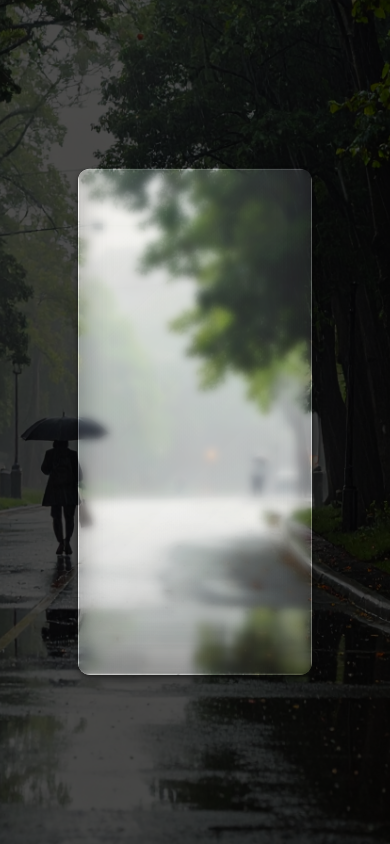
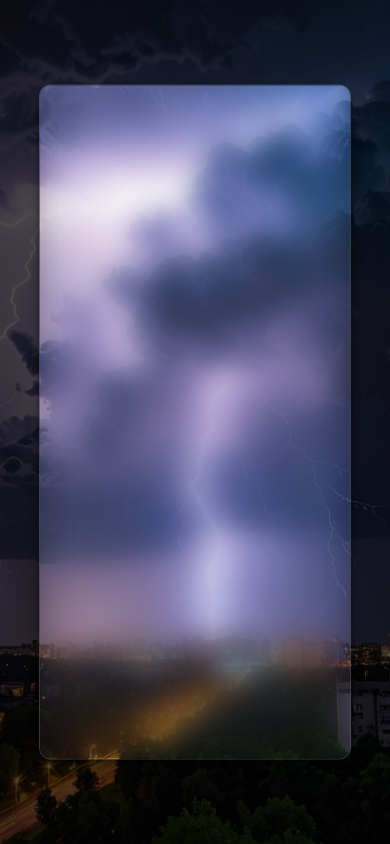
Before and after one commit to A-Karim2003/SkyCast, a React (Vite) app: page / in a window 390 px wide. Built offline with nearby package versions, Linux system fonts and the light colour scheme.

Commit message:
restructured and created components skeleton

```diff
--- a/src/App.jsx
+++ b/src/App.jsx
@@ -1,10 +1,15 @@
 // import { useState } from "react";
+import Background from "./components/background";
+import Header from "./components/Header";
+import Main from "./components/Main";
 
 function App() {
   return (
     <div className="app">
-      <img className="background" src="/src/assets/background/rainy.jpg" />
-      <main></main>
+      <Background />
+      <Main>
+        <Header />
+      </Main>
     </div>
   );
 }
--- /dev/null
+++ b/src/components/Header.jsx
@@ -0,0 +1,9 @@
+function Header() {
+  return (
+    <header>
+      <h1></h1>
+    </header>
+  );
+}
+
+export default Header;
--- /dev/null
+++ b/src/components/Main.jsx
@@ -0,0 +1,5 @@
+function Main({ children }) {
+  return <main>{children}</main>;
+}
+
+export default Main;
--- /dev/null
+++ b/src/components/background.jsx
@@ -0,0 +1,5 @@
+function Background() {
+  return <img className="background" src="/src/assets/background/stormy.jpg" />;
+}
+
+export default Background;
--- a/src/index.css
+++ b/src/index.css
@@ -15,7 +15,7 @@ body,
 }
 
 body {
-  background: url("/src/assets/background/rainy.jpg") no-repeat center center;
+  background: url("/src/assets/background/stormy.jpg") no-repeat center center;
   background-size: cover;
   position: relative;
   overflow: hidden;
@@ -44,6 +44,7 @@ body::before {
 
   box-shadow: rgba(0, 0, 0, 0.4) 0px 2px 4px,
     rgba(0, 0, 0, 0.3) 0px 7px 13px -3px, rgba(0, 0, 0, 0.2) 0px -3px 0px inset;
+  border: 1px solid rgba(255, 255, 255, 0.2);
 }
 
 .background {
@@ -67,14 +68,14 @@ main {
   inset: 0;
   width: 100%;
   height: 100%;
+
   background: linear-gradient(
     135deg,
     rgba(180, 180, 180, 0.1),
     rgba(180, 180, 180, 0.05)
   );
-  backdrop-filter: blur(5px);
+  backdrop-filter: blur(15px);
   -webkit-backdrop-filter: blur(10px);
-  border: 1px solid rgba(255, 255, 255, 0.2);
   opacity: 0.95;
 
   box-shadow: rgba(0, 0, 0, 0.17) 0px -23px 25px 0px inset,
@@ -83,3 +84,16 @@ main {
     rgba(0, 0, 0, 0.09) 0px 4px 2px, rgba(0, 0, 0, 0.09) 0px 8px 4px,
     rgba(0, 0, 0, 0.09) 0px 16px 8px, rgba(0, 0, 0, 0.09) 0px 32px 16px;
 }
+
+/* Increase main container  */
+@media (max-width: 640px) {
+  .app {
+    height: 80vh;
+    width: 80vw;
+  }
+
+  .background {
+    top: -10vh;
+    left: -10vw;
+  }
+}
```
Also changed, not shown: src/header.css (added, +16 -0 lines).
